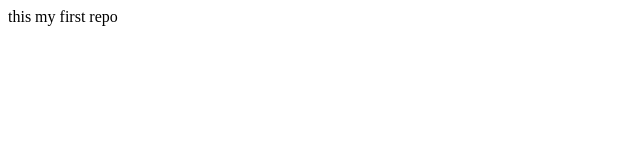
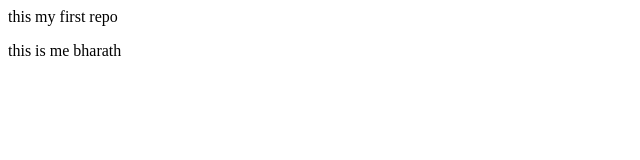
Before and after one commit to gowda00bharath-sys/localrepo, a plain HTML site: page index.html in a window 1280 px wide. Shown: the whole page, without its empty margins (0-640 px from the left). Drawn offline with Linux system fonts and the light colour scheme.

Commit message:
some change

```diff
--- a/index.html
+++ b/index.html
@@ -1,3 +1,6 @@
 <p>
   this my first repo
 </p>
+<p>
+  this is me bharath
+</p>
```
